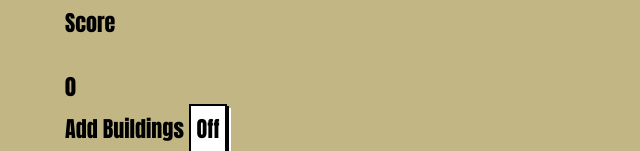
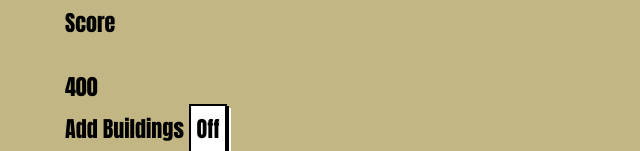
Before and after one commit to cityscapedview/noodle, a website built with Parcel: page src/index.html in a window 1280 px wide. Shown: the part 646-797 px from the top of the page, 319-959 px from the left. Built offline with nearby package versions, Linux system fonts and the light colour scheme.

Commit message:
Score Tracker Linked To HTML

```diff
--- a/src/index.html
+++ b/src/index.html
@@ -30,7 +30,7 @@
           <h3>Dev Controls</h3>
           <div>
             <h4>Score</h4>
-            <label>0</label>
+            <label id="score-tracker">0</label>
           </div>
           <div>
             <label for="add-building">Add Buildings</label>
--- a/src/js/Game.js
+++ b/src/js/Game.js
@@ -14,7 +14,7 @@ export default class Game {
   #cellsY = 8;
   #zIndexSize = 10;
   #gameObjects = [];
-  #scoreTracker = 0;
+  #scoreTracker = 400;
 
   #isAddingBuilding = false;
 
@@ -132,6 +132,10 @@ export default class Game {
     return this.#gameObjects.find((g) => g.isAt(cellX, cellY));
   }
 
+  scoreTracker() {
+    return this.#scoreTracker;
+  }
+
   addGameObject(type, cellX, cellY, options = {}) {
     let gameObject;
     if (type === "TAP") {
--- a/src/js/main.js
+++ b/src/js/main.js
@@ -35,6 +35,13 @@ import Game from "./Game.js";
     game.setIsAddingBuilding(isAddingBuilding);
   });
 
+  const scoreScreen = document.querySelector("#score-tracker");
+  let scoreTracker = game.scoreTracker();
+
+  scoreScreen.innerText = scoreTracker;
+
+  console.log(game.scoreTracker());
+
   gameboard.addEventListener("click", (e) => {
     if (!e.target.matches("#gameboard-canvas")) {
       return;
```
